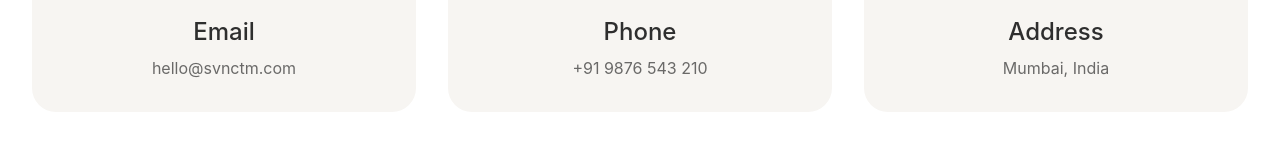
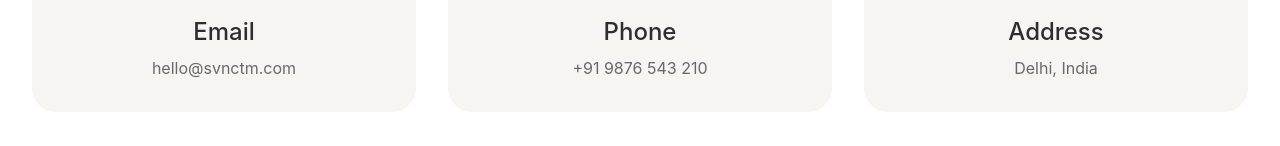
Before and after one commit to Uchit99/svnctm, a Next.js app: page /contact in a window 1280 px wide. Shown: the part 519-665 px from the top of the page. Built offline with nearby package versions, Linux system fonts and the light colour scheme; a web font is replaced by a local one.

Commit message:
Update contact address to Delhi

```diff
--- a/src/app/contact/page.tsx
+++ b/src/app/contact/page.tsx
@@ -85,7 +85,7 @@ export default function ContactPage() {
                 Address
               </h3>
               <p className="text-svnctm-charcoal/70">
-                Mumbai, India
+                Delhi, India
               </p>
             </div>
           </div>
```
